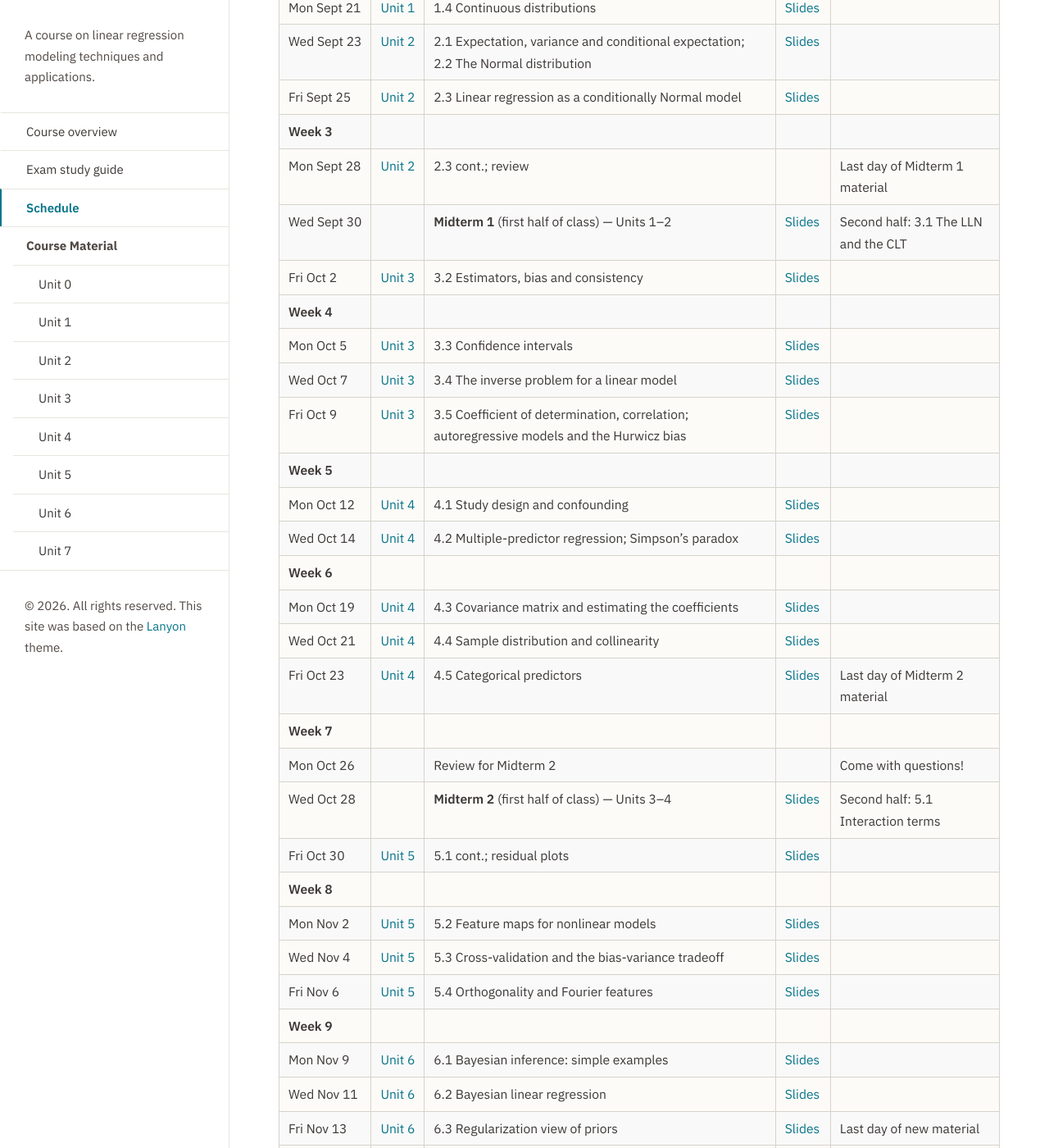
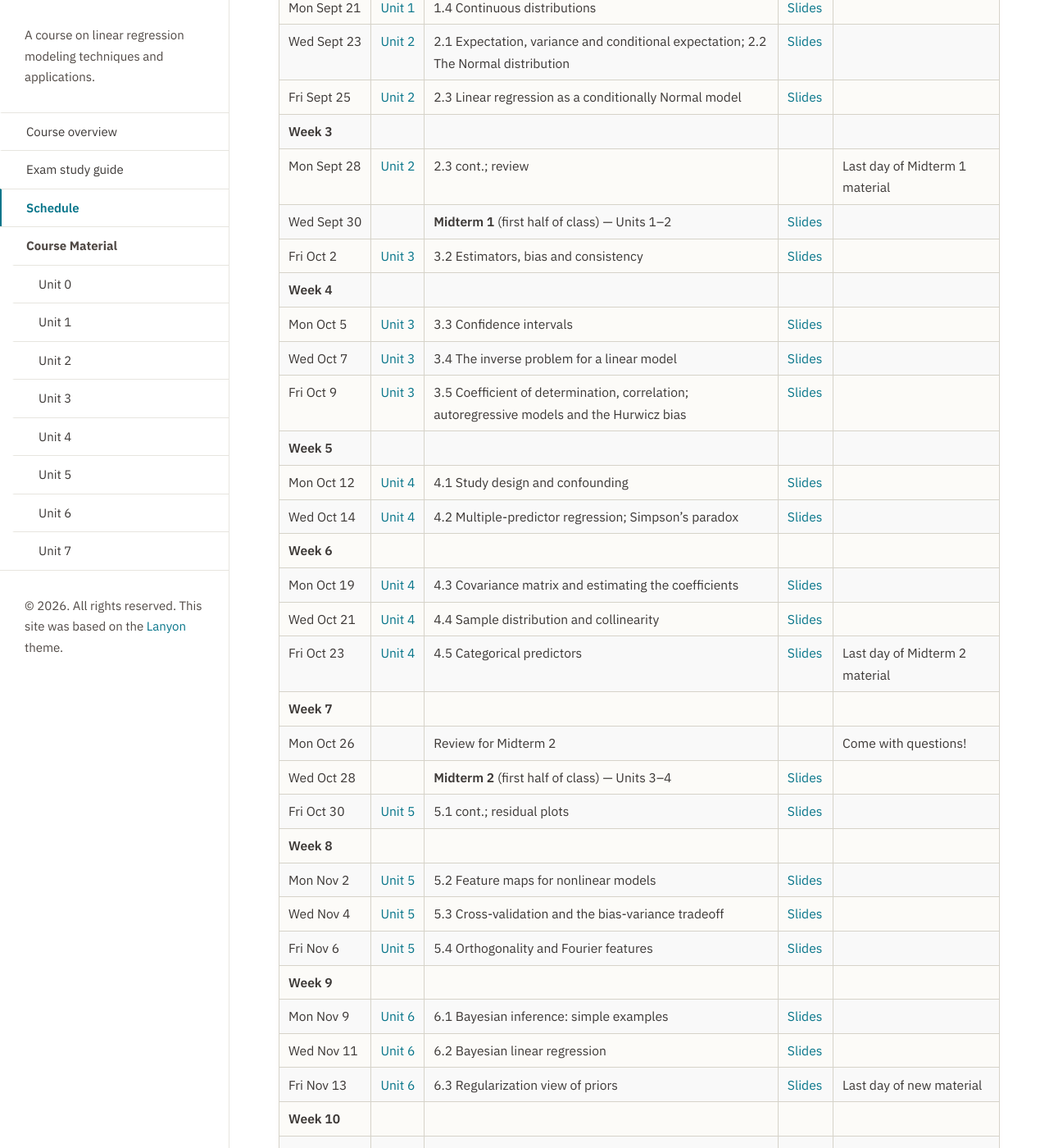
Before and after one commit to elevien/math50_2026, a Jekyll site: the page built from schedule.md, in a window 1280 px wide and 1400 px high, scrolled down 737 px. Shown: the whole window at 82% size. Built offline with Jekyll 4.4.1, drawn with Linux system fonts in a browser that asks for light colours.

Commit message:
Publish from math50_sandbox@76532a6

```diff
--- a/schedule.md
+++ b/schedule.md
@@ -25,7 +25,7 @@ Term dates follow the [Dartmouth Registrar's Fall 2026 academic calendar](https:
 | Fri Sept 25 | [Unit 2]({{ '/unit2/' | relative_url }}) | 2.3 Linear regression as a conditionally Normal model | [Slides]({{ '/unit2/slides-09-25.pdf' | relative_url }}) | |
 | **Week 3** | | | | |
 | Mon Sept 28 | [Unit 2]({{ '/unit2/' | relative_url }}) | 2.3 cont.; review | | Last day of Midterm 1 material |
-| Wed Sept 30 | | **Midterm 1** (first half of class) &mdash; Units 1&ndash;2 | [Slides]({{ '/unit3/slides-09-30.pdf' | relative_url }}) | Second half: 3.1 The LLN and the CLT |
+| Wed Sept 30 | | **Midterm 1** (first half of class) &mdash; Units 1&ndash;2 | [Slides]({{ '/unit3/slides-09-30.pdf' | relative_url }}) |  |
 | Fri Oct 2 | [Unit 3]({{ '/unit3/' | relative_url }}) | 3.2 Estimators, bias and consistency | [Slides]({{ '/unit3/slides-10-02.pdf' | relative_url }}) | |
 | **Week 4** | | | | |
 | Mon Oct 5 | [Unit 3]({{ '/unit3/' | relative_url }}) | 3.3 Confidence intervals | [Slides]({{ '/unit3/slides-10-05.pdf' | relative_url }}) | |
@@ -40,7 +40,7 @@ Term dates follow the [Dartmouth Registrar's Fall 2026 academic calendar](https:
 | Fri Oct 23 | [Unit 4]({{ '/unit4/' | relative_url }}) | 4.5 Categorical predictors | [Slides]({{ '/unit4/slides-10-23.pdf' | relative_url }}) | Last day of Midterm 2 material |
 | **Week 7** | | | | |
 | Mon Oct 26 | | Review for Midterm 2 | | Come with questions! |
-| Wed Oct 28 | | **Midterm 2** (first half of class) &mdash; Units 3&ndash;4 | [Slides]({{ '/unit5/slides-10-28.pdf' | relative_url }}) | Second half: 5.1 Interaction terms |
+| Wed Oct 28 | | **Midterm 2** (first half of class) &mdash; Units 3&ndash;4 | [Slides]({{ '/unit5/slides-10-28.pdf' | relative_url }}) |  |
 | Fri Oct 30 | [Unit 5]({{ '/unit5/' | relative_url }}) | 5.1 cont.; residual plots | [Slides]({{ '/unit5/slides-10-30.pdf' | relative_url }}) | |
 | **Week 8** | | | | |
 | Mon Nov 2 | [Unit 5]({{ '/unit5/' | relative_url }}) | 5.2 Feature maps for nonlinear models | [Slides]({{ '/unit5/slides-11-02.pdf' | relative_url }}) | |
```
Also changed, not shown: 1 other file.
